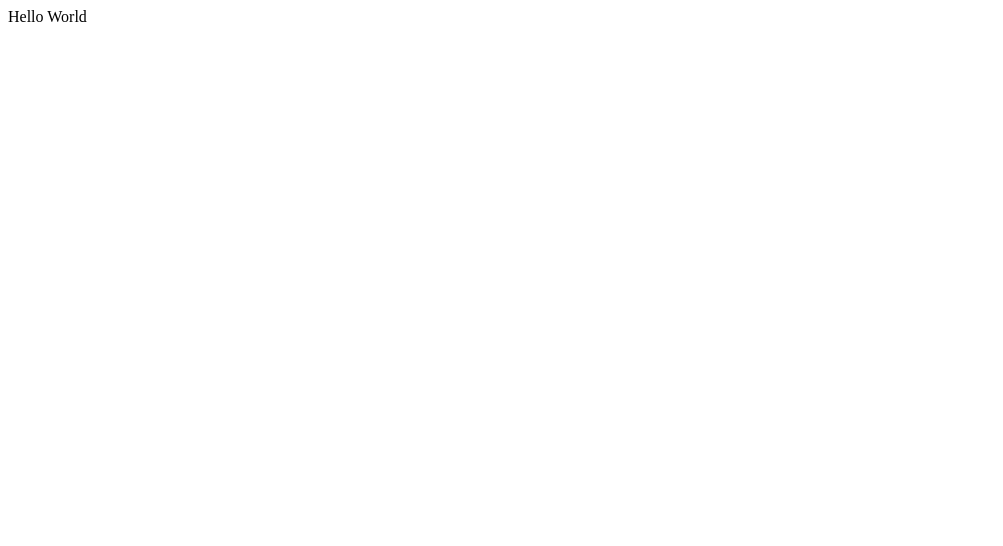
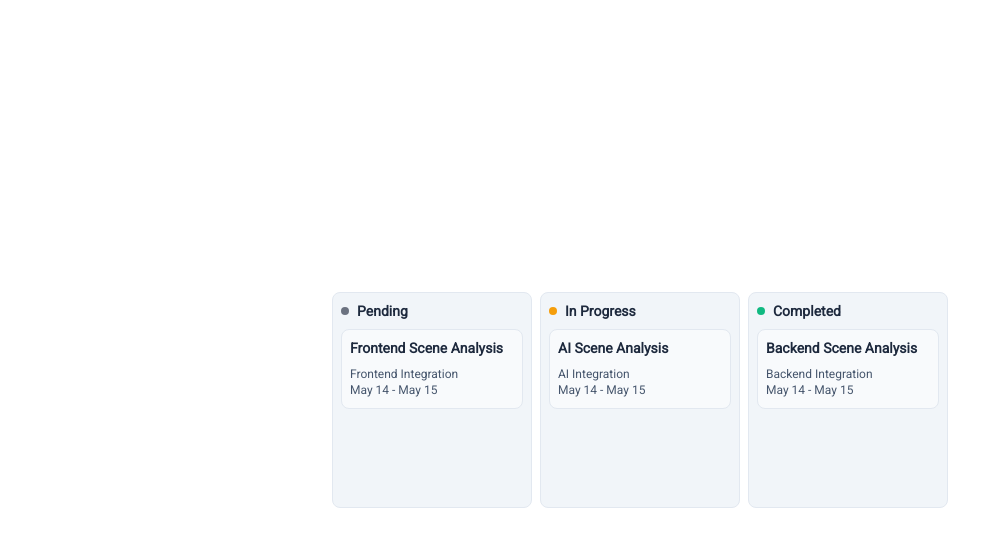
Before and after one commit to byruzie/kanban, a React (Vite) app: page / in a window 1280 px wide. Shown: the top 546 px of the page, without its empty margins (0-1003 px from the left). Built offline with nearby package versions, Linux system fonts and the light colour scheme.

Commit message:
final adjustments to the kanbanboard

```diff
--- /dev/null
+++ b/components/Kanban.jsx
@@ -0,0 +1,68 @@
+export const KanbanCard = ({ cards }) => {
+  return (
+    <div className="flex flex-col gap-2">
+      {cards.map((card) => (
+        <div
+          className="flex flex-col gap-2 border border-slate-200 rounded-lg bg-slate-50 min-h-20 w-full"
+          key={card.id}
+        >
+          <div className="flex flex-col gap-2 p-2">
+            <div>
+              <p className="font-semibold text-sm text-slate-800">
+                {card.name}
+              </p>
+            </div>
+            <div>
+              <p className="text-xs text-slate-600">{card.description}</p>
+              <p className="text-xs text-slate-600">
+                {card.startAt} - {card.endAt}
+              </p>
+            </div>
+          </div>
+        </div>
+      ))}
+    </div>
+  );
+};
+
+export const KanbanBoard = ({ statusList, cards }) => {
+  return (
+    <div className="flex gap-2">
+      {statusList.map((status) => {
+        const filteredCards = cards.filter(
+          (card) => card.status.id === status.id
+        );
+
+        return (
+          <div
+            className="w-50 min-h-54 border border-slate-200 rounded-lg bg-slate-100 flex gap-2 justify-center p-2 pt-2"
+            key={status.id}
+          >
+            <div className="flex flex-col gap-2 w-full">
+              <div className="flex items-center space-x-2">
+                <div
+                  className="h-2 w-2 rounded-full"
+                  style={{ backgroundColor: status.color }}
+                />
+                <div>
+                  <p className="font-semibold text-sm text-slate-800">
+                    {status.name}
+                  </p>
+                </div>
+              </div>
+              <div>
+                <KanbanCard cards={filteredCards} />
+              </div>
+            </div>
+          </div>
+        );
+      })}
+    </div>
+  );
+};
+
+export const KanbanProvider = () => {
+  return (
+    <div>Hello World</div>
+  )
+}
--- /dev/null
+++ b/src/KanbanExample.jsx
@@ -0,0 +1,44 @@
+import { KanbanBoard } from "../components/Kanban";
+
+const statusList = [
+  { id: "1", name: "Pending", color: "#6B7280" },
+  { id: "2", name: "In Progress", color: "#F59E0B" },
+  { id: "3", name: "Completed", color: "#10B981" },
+];
+
+const cardsList = [
+  {
+    id: 1,
+    name: "AI Scene Analysis",
+    description: "AI Integration",
+    status: statusList[1],
+    startAt: "May 14",
+    endAt: "May 15",
+  },
+  {
+    id: 2,
+    name: "Frontend Scene Analysis",
+    description: "Frontend Integration",
+    status: statusList[0],
+    startAt: "May 14",
+    endAt: "May 15",
+  },
+  {
+    id: 3,
+    name: "Backend Scene Analysis",
+    description: "Backend Integration",
+    status: statusList[2],
+    startAt: "May 14",
+    endAt: "May 15",
+  }
+];
+
+function KanbanExample() {
+  return (
+    <div className="h-screen flex justify-center items-center">
+      <KanbanBoard statusList={statusList} cards={cardsList} />
+    </div>
+  );
+}
+
+export default KanbanExample;
--- a/src/index.css
+++ b/src/index.css
@@ -1 +1,6 @@
+@import url("https://fonts.googleapis.com/css2?family=Roboto&display=swap");
 @import "tailwindcss";
+
+:root {
+    font-family: "Roboto", sans-serif;
+}
--- a/src/main.jsx
+++ b/src/main.jsx
@@ -1,9 +1,11 @@
 import { StrictMode } from 'react'
 import { createRoot } from 'react-dom/client'
 import App from './App.jsx'
+import KanbanExample from './KanbanExample.jsx'
+import "./index.css"
 
 createRoot(document.getElementById('root')).render(
   <StrictMode>
-    <App />
+    <KanbanExample />
   </StrictMode>,
 )
```
